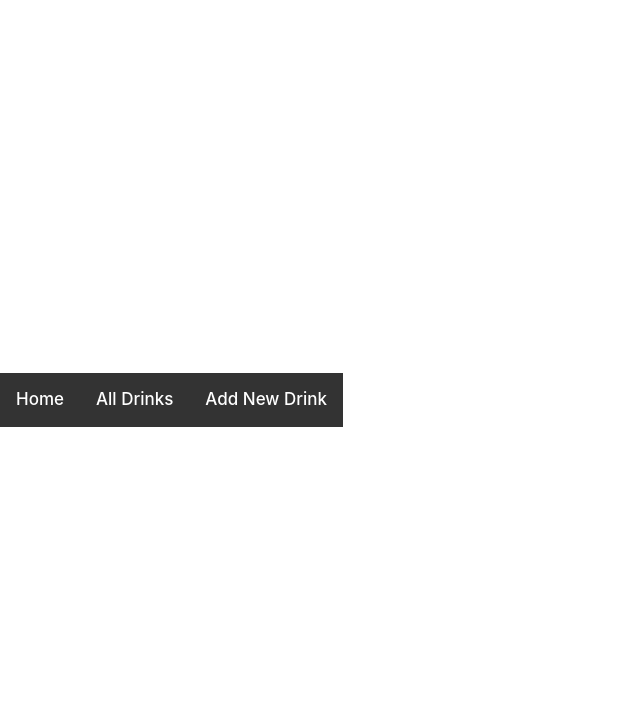
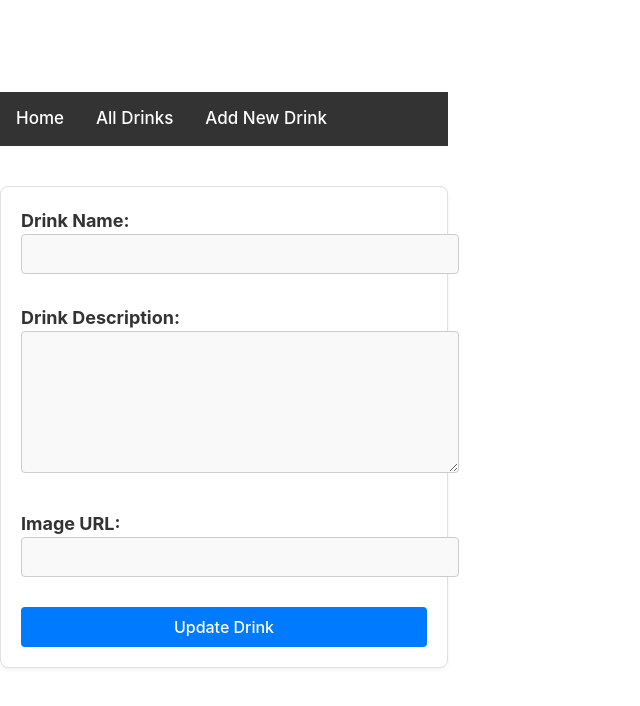
Before and after one commit to garycason/Gary-Drinks-Capstone, a React (Vite) app: page /edit-drink/1 in a window 1280 px wide. Shown: the top 706 px of the page, without its empty margins (0-640 px from the left). Built offline with nearby package versions, Linux system fonts and the light colour scheme; no server answers.

Commit message:
Finished EditDrinkForm

```diff
--- a/src/App.jsx
+++ b/src/App.jsx
@@ -1,12 +1,10 @@
 // src/App.jsx
-
-import { BrowserRouter as Router, Routes, Route } from 'react-router-dom';
-import NavBar from './components/NavBar/Navbar'; // Correct import for your NavBar
-import HomePage from './components/HomePage/HomePage';
-import DrinkListPage from './components/DrinkListPage/DrinkListPage';
-import AddDrinkForm from './components/UserDrinksPage/AddDrinkForm.jsx';
-
-// ... Additional imports if you have more components
+import { BrowserRouter as Router, Routes, Route } from 'react-router-dom'
+import NavBar from './components/NavBar/Navbar'
+import HomePage from './components/HomePage/HomePage'
+import DrinkListPage from './components/DrinkListPage/DrinkListPage'
+import AddDrinkForm from './components/UserDrinksPage/AddDrinkForm'
+import EditDrinkForm from './components/EditDrinkForm/EditDrinkForm'
 
 const App = () => {
   return (
@@ -16,11 +14,10 @@ const App = () => {
         <Route path="/" element={<HomePage />} />
         <Route path="/drinks" element={<DrinkListPage />} />
         <Route path="/add-drink" element={<AddDrinkForm />} />
-
-        {/* ... other routes */}
+        <Route path="/edit-drink/:drinkId" element={<EditDrinkForm />} />
       </Routes>
     </Router>
-  );
-};
+  )
+}
 
-export default App;
+export default App
--- a/src/components/DrinkListPage/DrinkListPage.jsx
+++ b/src/components/DrinkListPage/DrinkListPage.jsx
@@ -1,21 +1,35 @@
-// src/components/DrinkListPage/DrinkListPage.jsx
 import { useState, useEffect } from 'react';
+import { useNavigate } from 'react-router-dom'; // Import useNavigate
 import { getAllDrinks } from '../../services/AllDrinksService';
 import './DrinkListPage.css';
+import { deleteDrink } from '../../services/deleteDrinkService.js';
 
 const DrinkListPage = () => {
   const [drinks, setDrinks] = useState([]);
+  const navigate = useNavigate(); // Initialize navigate hook
 
   useEffect(() => {
-    // Call the getAllDrinks service which returns a promise
     getAllDrinks()
       .then((drinksData) => {
-        setDrinks(drinksData); // When the promise resolves, update the state
+        setDrinks(drinksData);
       })
       .catch((error) => {
         console.error('Failed to fetch drinks:', error);
       });
-  }, []); // Empty dependency array means this effect will only run once on mount
+  }, []);
+
+  const handleDelete = async (drinkId) => {
+    if(window.confirm('Are you sure you want to delete this drink?')) {
+      try {
+        await deleteDrink(drinkId);
+        const updatedDrinks = drinks.filter(drink => drink.id !== drinkId);
+        setDrinks(updatedDrinks);
+        console.log(`Drink with id ${drinkId} deleted.`);
+      } catch (error) {
+        console.error('Failed to delete drink:', error);
+      }
+    }
+  };
 
   return (
     <div>
@@ -26,6 +40,8 @@ const DrinkListPage = () => {
             <h2>{drink.drinkName}</h2>
             <p>{drink.drinkDescription}</p>
             <img src={drink.imageURL} alt={drink.drinkName} style={{ maxWidth: '150px' }} />
+            <button onClick={() => navigate(`/edit-drink/${drink.id}`)}>Edit Drink</button>
+            <button onClick={() => handleDelete(drink.id)}>Delete Drink</button>
           </div>
         ))}
       </div>
--- /dev/null
+++ b/src/components/EditDrinkForm/EditDrinkForm.css
@@ -0,0 +1,64 @@
+/* src/components/UserDrinks/EditDrinkForm.css */
+
+.edit-drink-form {
+    max-width: 500px;
+    margin: 40px auto;
+    padding: 20px;
+    background-color: #fff;
+    border: 1px solid #e0e0e0;
+    box-shadow: 0 2px 4px rgba(0,0,0,0.05);
+    border-radius: 8px;
+}
+
+.edit-drink-form label {
+    display: block;
+    margin-bottom: 10px;
+    color: #333;
+    font-size: 18px;
+    font-weight: bold;
+}
+
+.edit-drink-form input,
+.edit-drink-form textarea {
+    width: 100%;
+    padding: 10px 15px;
+    margin-bottom: 20px;
+    border: 1px solid #ccc;
+    border-radius: 4px;
+    font-size: 16px;
+    color: #333;
+    background-color: #f9f9f9;
+    transition: border-color 0.3s;
+}
+
+.edit-drink-form textarea {
+    height: 120px; /* Fixed height for uniformity */
+}
+
+.edit-drink-form input:focus,
+.edit-drink-form textarea:focus {
+    border-color: #007bff;
+    background-color: #fff;
+    outline: none;
+}
+
+.edit-drink-form button {
+    width: 100%;
+    padding: 10px 0;
+    background-color: #007bff;
+    color: #ffffff;
+    border: none;
+    border-radius: 4px;
+    font-size: 16px;
+    cursor: pointer;
+    transition: background-color 0.3s;
+}
+
+.edit-drink-form button:hover {
+    background-color: #0056b3;
+}
+
+.edit-drink-form button:active {
+    background-color: #003885;
+    transform: translateY(1px);
+}
--- /dev/null
+++ b/src/components/EditDrinkForm/EditDrinkForm.jsx
@@ -0,0 +1,75 @@
+import { useState, useEffect } from 'react';
+import { useParams, useNavigate } from 'react-router-dom';
+import { getDrink, updateDrink } from '../../services/drinkService';
+import './EditDrinkForm.css';
+
+const EditDrinkForm = () => {
+  const { drinkId } = useParams();
+  const navigate = useNavigate();
+  const [drinkData, setDrinkData] = useState({
+    drinkName: '',
+    drinkDescription: '',
+    imageURL: ''
+  });
+
+  useEffect(() => {
+    getDrink(drinkId).then(data => setDrinkData(data));
+  }, [drinkId]);
+
+  const handleChange = (event) => {
+    const { name, value } = event.target;
+    setDrinkData(prev => ({ ...prev, [name]: value }));
+  };
+
+  const handleSubmit = async (event) => {
+    event.preventDefault();
+    try {
+      await updateDrink(drinkId, drinkData);
+      navigate('/drinks'); // Navigate back to the drinks list after successful update
+    } catch (error) {
+      console.error('Failed to update drink:', error);
+    }
+  };
+
+  // Apply classes for styling
+  return (
+    <div className="edit-drink-form-container"> {/* Wrapper class for CSS styling */}
+      <form onSubmit={handleSubmit} className="edit-drink-form"> {/* Form class for CSS styling */}
+        <label className="edit-drink-label">
+          Drink Name:
+          <input
+            type="text"
+            name="drinkName"
+            value={drinkData.drinkName}
+            onChange={handleChange}
+            required
+            className="edit-drink-input"
+          />
+        </label>
+        <label className="edit-drink-label">
+          Drink Description:
+          <textarea
+            name="drinkDescription"
+            value={drinkData.drinkDescription}
+            onChange={handleChange}
+            required
+            className="edit-drink-textarea"
+          />
+        </label>
+        <label className="edit-drink-label">
+          Image URL:
+          <input
+            type="text"
+            name="imageURL"
+            value={drinkData.imageURL}
+            onChange={handleChange}
+            className="edit-drink-input"
+          />
+        </label>
+        <button type="submit" className="edit-drink-submit">Update Drink</button>
+      </form>
+    </div>
+  );
+};
+
+export default EditDrinkForm;
--- a/src/services/AllDrinksService.jsx
+++ b/src/services/AllDrinksService.jsx
@@ -1,3 +1,4 @@
+//AllDrinksService.jsx
 export const getAllDrinks = () => {
     return fetch(`http://localhost:8088/drinks`).then((res) => res.json())
 }
--- /dev/null
+++ b/src/services/deleteDrinkService.js
@@ -0,0 +1,19 @@
+//deleteDrinkService.js
+const API_BASE_URL = 'http://localhost:8088';
+
+export const deleteDrink = async (drinkId) => {
+  try {
+    const response = await fetch(`${API_BASE_URL}/drinks/${drinkId}`, {
+      method: 'DELETE',
+    });
+
+    if (!response.ok) {
+      throw new Error('Could not delete the drink.');
+    }
+
+    return response.json();
+  } catch (error) {
+    console.error('Error deleting drink:', error);
+    throw error;
+  }
+};
--- /dev/null
+++ b/src/services/drinkService.js
@@ -0,0 +1,16 @@
+// src/services/drinkService.js
+export const getDrink = async (drinkId) => {
+    const response = await fetch(`http://localhost:8088/drinks/${drinkId}`);
+    if (!response.ok) throw new Error('Failed to fetch drink');
+    return await response.json();
+  };
+
+  export const updateDrink = async (drinkId, drinkData) => {
+    const response = await fetch(`http://localhost:8088/drinks/${drinkId}`, {
+      method: 'PUT',
+      headers: { 'Content-Type': 'application/json' },
+      body: JSON.stringify(drinkData)
+    });
+    if (!response.ok) throw new Error('Could not update the drink');
+    return await response.json();
+  };
```
Also changed, not shown: drink-api/database.json (+1 -66 lines), src/services/UpdateDrinkService.jsx (added, +19 -0 lines).
